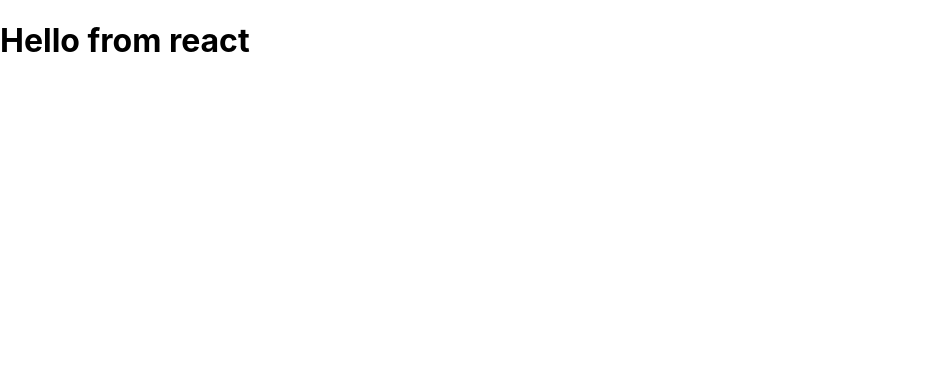
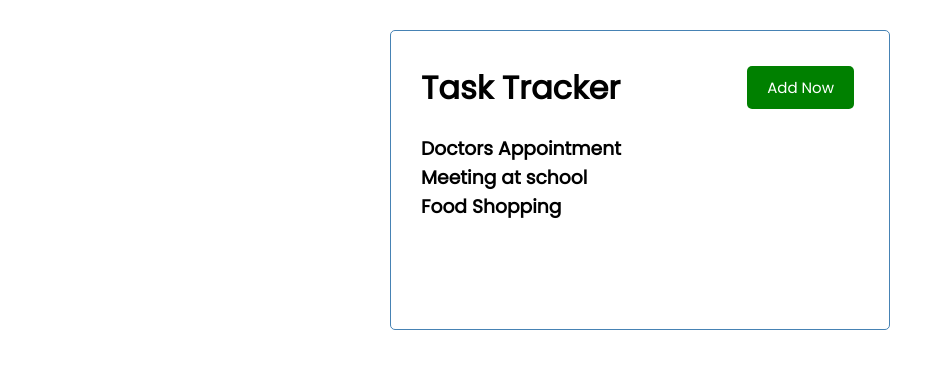
Before and after one commit to pawankumar44/MERN-learning, a React (Create React App) app in the folder task-tracker/: page / in a window 1280 px wide. Shown: the top 368 px of the page, without its empty margins (0-951 px from the left). Built offline with nearby package versions, Linux system fonts and the light colour scheme.

Commit message:
react global state

```diff
--- a/task-tracker/src/App.js
+++ b/task-tracker/src/App.js
@@ -1,9 +1,53 @@
+import Header from "./components/Header"; //importing custom header
+import React from "react";
+import Task from "./components/Tasks";
+//to use state inside function we hook called useState
+import { useState } from "react"
+
+//by using function
 function App() {
+
+  const [tasks,setTasks] = useState([
+    {
+        id:1,
+        text:'Doctors Appointment',
+        day: 'feb 5th at 2:30pm',
+        reminder: true,
+    },
+    {
+        id:2,
+        text:'Meeting at school',
+        day: 'feb 5th at 2:30pm',
+        reminder: true,
+    },
+    {
+        id:3,
+        text:'Food Shopping',
+        day: 'feb 5th at 2:30pm',
+        reminder: false,
+    },
+    ])
+
   return (
-    <div className="App">
-      <h1>Hello from react</h1>
+    <div className="container">
+      {/* embed header from custom header function */}
+      <Header title='Task Tracker'tasks={tasks}/>
+      <Task/>
     </div>
   );
 }
 
+// // by using class
+// // react.component beacuse we need life cycle
+// class App extends React.Component{
+//   //render takes care of output
+//   render() {
+//     return (
+//       <div>
+//         <h1>hello from class</h1>
+//       </div>
+//     )
+//   }
+// }
+
 export default App;
--- /dev/null
+++ b/task-tracker/src/components/Button.js
@@ -0,0 +1,9 @@
+
+const Button = ({backgroundColor,text,onClick}) => {
+    return<button
+    onClick={onClick}
+    style={{backgroundColor:backgroundColor}}
+     className='btn'>{text}</button>
+}
+
+export default Button
--- /dev/null
+++ b/task-tracker/src/components/Header.js
@@ -0,0 +1,40 @@
+// rafce can be used from es7 to create function shortcut
+// import React from 'react' //we don't need now
+import PropTypes from 'prop-types' //importing like data type
+import Button from './Button'
+
+
+
+//creation of component
+const Header = ({title}) => {
+    const onAddClick = ()=>{
+        console.log('add')
+    }
+    return (
+        <header className='header'>
+
+            {/* double curly brackets for inline css */}
+            <h1>{title}</h1>
+
+            <Button backgroundColor='green'
+            onClick={onAddClick}
+             text='Add Now'
+            />
+
+
+        </header>
+    )
+}
+
+// assiging prop type to title
+Header.propTypes = {
+    title: PropTypes.string,
+}
+
+
+//deafult probs in case nothing asigned to arguments
+Header.defaultProps = {
+    title: 'Default Header of props empty',
+}
+
+export default Header
--- /dev/null
+++ b/task-tracker/src/components/Tasks.js
@@ -0,0 +1,60 @@
+//to use state inside function we hook called useState
+import { useState } from "react"
+
+
+
+// // we will make tasks as part of our state
+// const tasks = [
+//     {
+//         id:1,
+//         text:'Doctors Appointment',
+//         day: 'feb 5th at 2:30pm',
+//         reminder: true,
+//     },
+//     {
+//         id:2,
+//         text:'Meeting at school',
+//         day: 'feb 5th at 2:30pm',
+//         reminder: true,
+//     },
+//     {
+//         id:3,
+//         text:'Food Shopping',
+//         day: 'feb 5th at 2:30pm',
+//         reminder: false,
+//     },
+// ]
+
+const Task = () => {
+    const [tasks,setTasks] = useState([
+    {
+        id:1,
+        text:'Doctors Appointment',
+        day: 'feb 5th at 2:30pm',
+        reminder: true,
+    },
+    {
+        id:2,
+        text:'Meeting at school',
+        day: 'feb 5th at 2:30pm',
+        reminder: true,
+    },
+    {
+        id:3,
+        text:'Food Shopping',
+        day: 'feb 5th at 2:30pm',
+        reminder: false,
+    },
+    ])
+    return (
+        <>
+        {/* each task from tasks is task */}
+            {tasks.map((task)=>(
+                //we need to add key each to get rid from warnings
+                <h3 key={task.id} >{task.text}</h3>
+            ))}
+        </>
+    )
+}
+
+export default Task
--- a/task-tracker/src/index.css
+++ b/task-tracker/src/index.css
@@ -1,13 +1,112 @@
-body {
+@import url('https://fonts.googleapis.com/css2?family=Poppins:wght@300;400&display=swap');
+
+* {
+  box-sizing: border-box;
   margin: 0;
-  font-family: -apple-system, BlinkMacSystemFont, 'Segoe UI', 'Roboto', 'Oxygen',
-    'Ubuntu', 'Cantarell', 'Fira Sans', 'Droid Sans', 'Helvetica Neue',
-    sans-serif;
-  -webkit-font-smoothing: antialiased;
-  -moz-osx-font-smoothing: grayscale;
+  padding: 0;
 }
 
-code {
-  font-family: source-code-pro, Menlo, Monaco, Consolas, 'Courier New',
-    monospace;
+body {
+  font-family: 'Poppins', sans-serif;
 }
+
+.container {
+  max-width: 500px;
+  margin: 30px auto;
+  overflow: auto;
+  min-height: 300px;
+  border: 1px solid steelblue;
+  padding: 30px;
+  border-radius: 5px;
+}
+
+.header {
+  display: flex;
+  justify-content: space-between;
+  align-items: center;
+  margin-bottom: 20px;
+}
+
+.btn {
+  display: inline-block;
+  background: #000;
+  color: #fff;
+  border: none;
+  padding: 10px 20px;
+  margin: 5px;
+  border-radius: 5px;
+  cursor: pointer;
+  text-decoration: none;
+  font-size: 15px;
+  font-family: inherit;
+}
+
+.btn:focus {
+  outline: none;
+}
+
+.btn:active {
+  transform: scale(0.98);
+}
+
+.btn-block {
+  display: block;
+  width: 100%;
+}
+
+.task {
+  background: #f4f4f4;
+  margin: 5px;
+  padding: 10px 20px;
+  cursor: pointer;
+}
+
+.task.reminder {
+  border-left: 5px solid green;
+}
+
+.task h3 {
+  display: flex;
+  align-items: center;
+  justify-content: space-between;
+}
+
+.add-form {
+  margin-bottom: 40px;
+}
+
+.form-control {
+  margin: 20px 0;
+}
+
+.form-control label {
+  display: block;
+}
+
+.form-control input {
+  width: 100%;
+  height: 40px;
+  margin: 5px;
+  padding: 3px 7px;
+  font-size: 17px;
+}
+
+.form-control-check {
+  display: flex;
+  align-items: center;
+  justify-content: space-between;
+}
+
+.form-control-check label {
+  flex: 1;
+}
+
+.form-control-check input {
+  flex: 2;
+  height: 20px;
+}
+
+footer {
+  margin-top: 30px;
+  text-align: center;
+}
```
